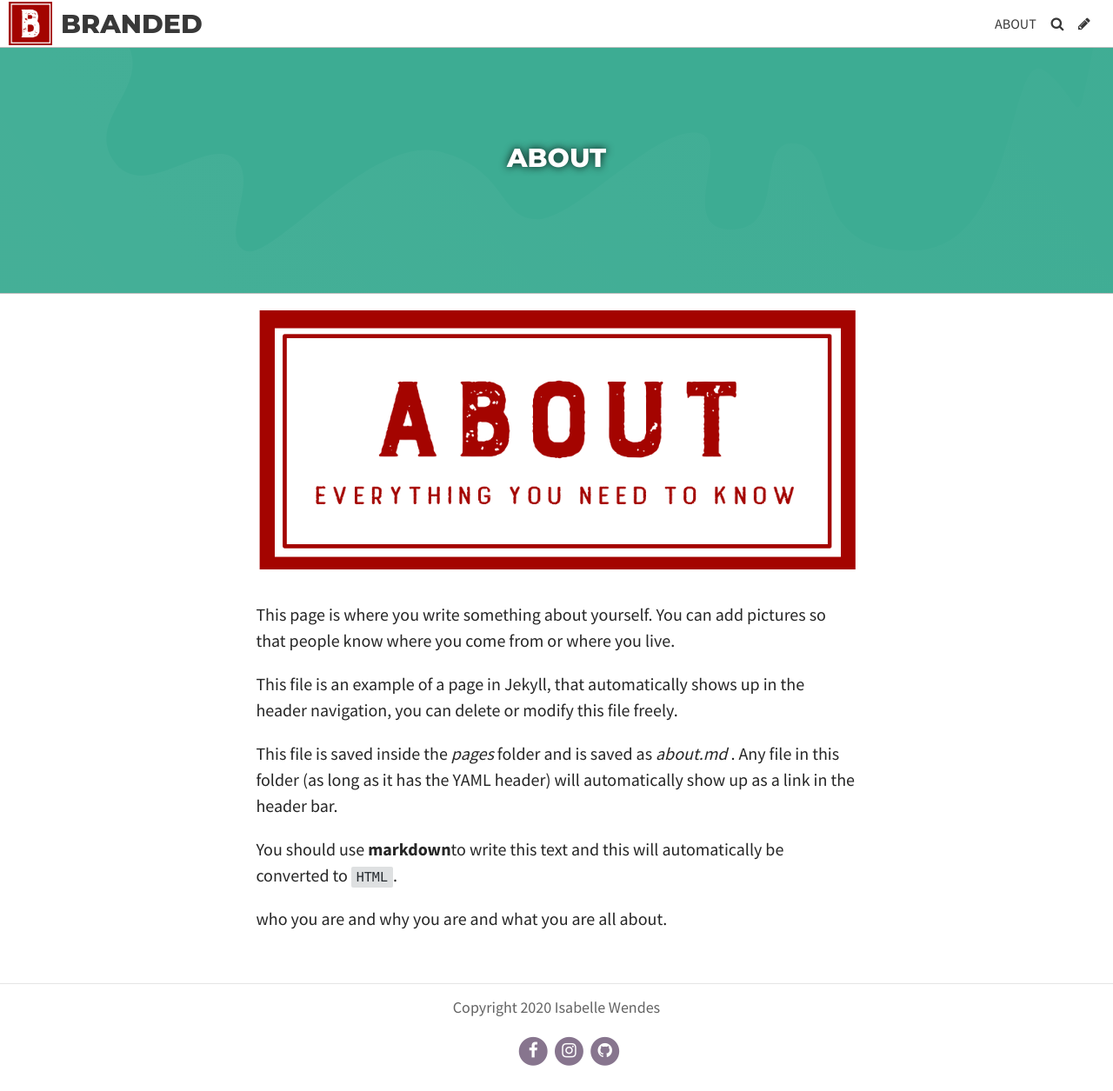
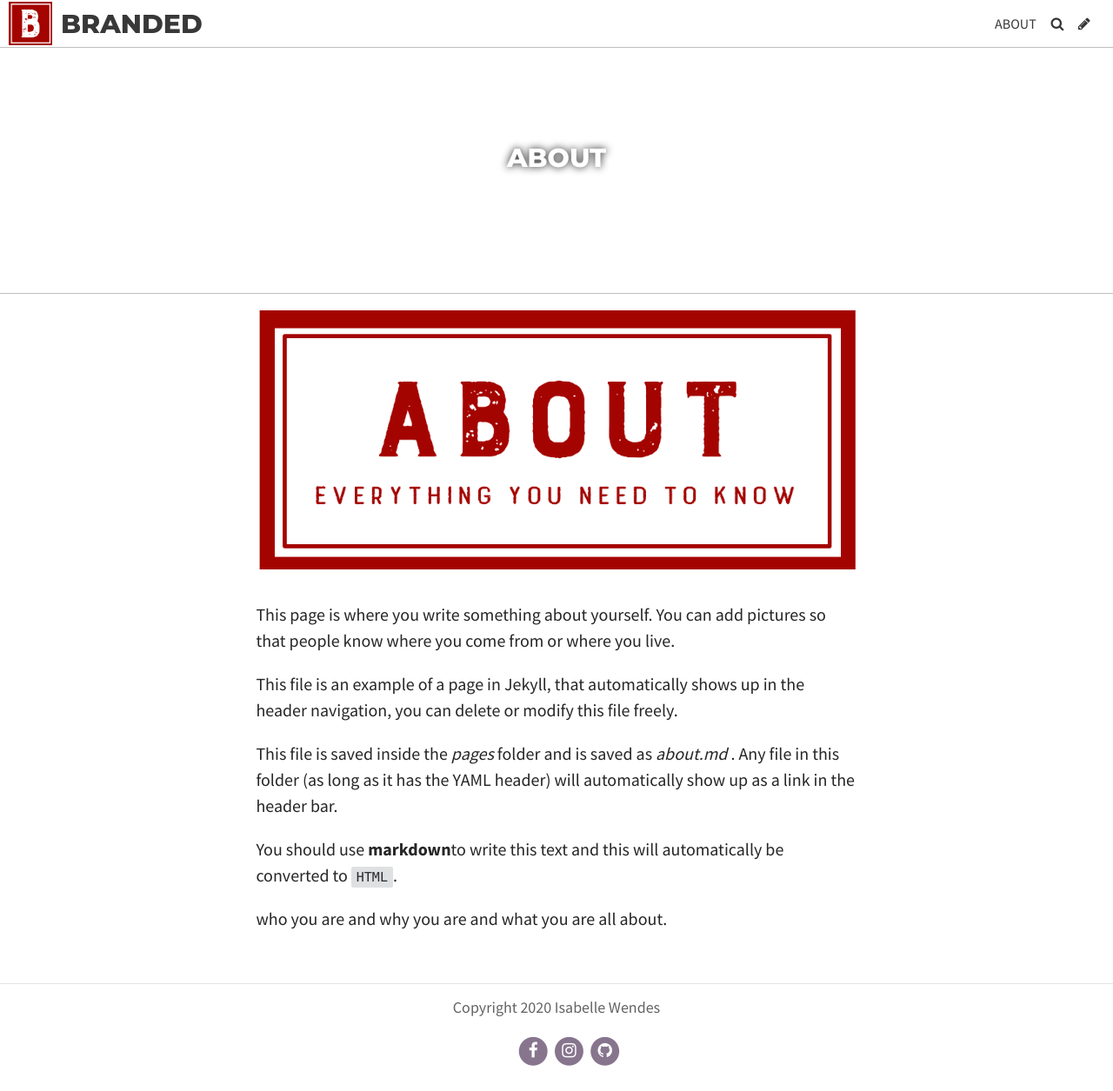
Before and after one commit to IsabelleWendes/Fontastic, a Jekyll site: the page built from pages/about.md, in a window 1280 px wide and 1255 px high. Shown: the whole window at 87% size. Built offline with Jekyll 4.4.1, drawn with Linux system fonts in a browser that asks for light colours; some web fonts are replaced.

Commit message:
Update Page “about”

```diff
--- a/pages/about.md
+++ b/pages/about.md
@@ -4,7 +4,7 @@ title: ABOUT
 subtitle: ""
 permalink: /about/
 date: 2020-06-29T15:36:12.231Z
-header_feature_image: ../uploads/transparent.svg
+header_feature_image: ../uploads/white-background.png
 published: true
 tags: null
 description: null
```
